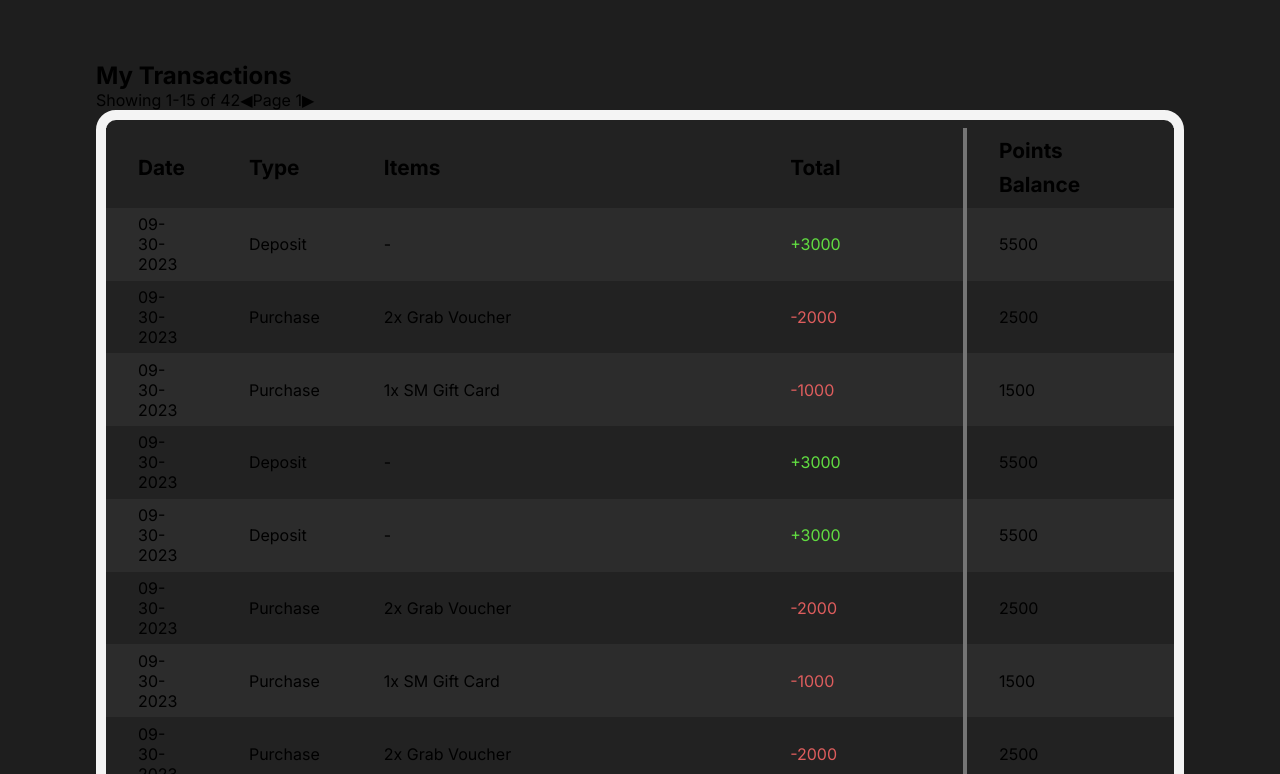
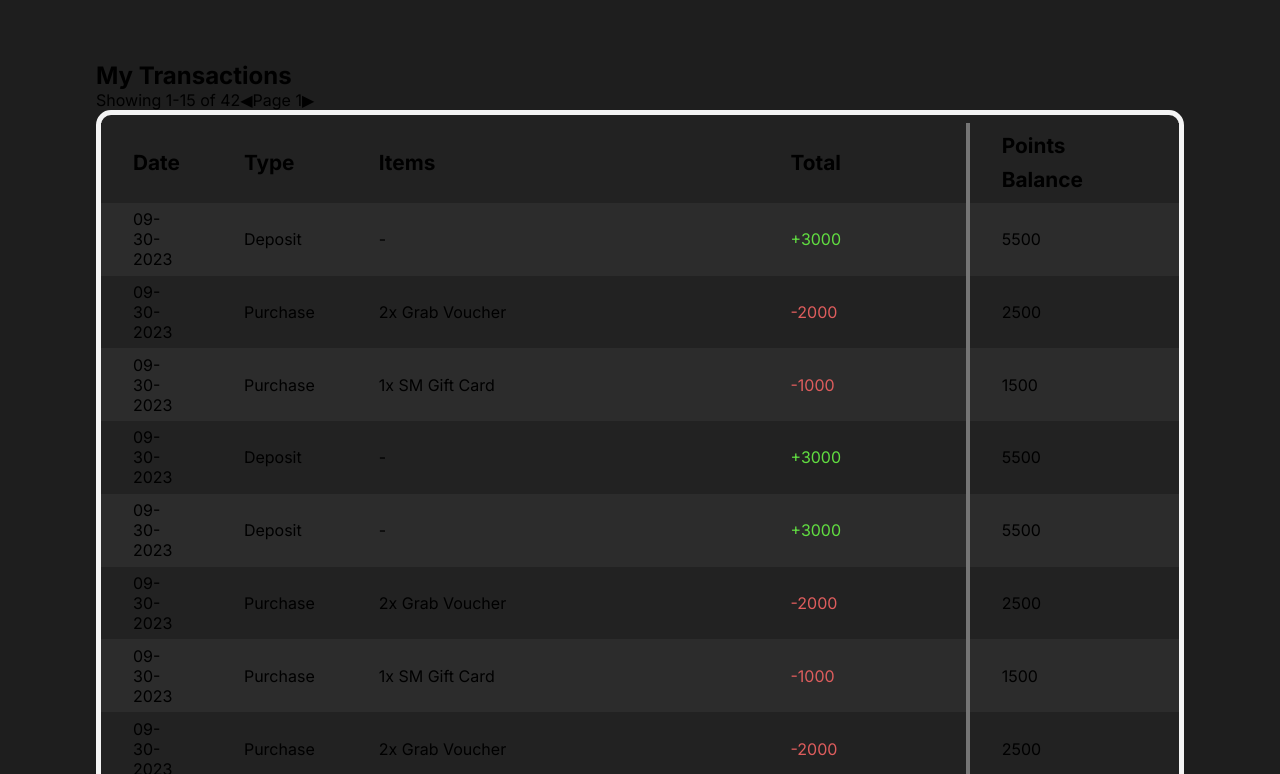
Before and after one commit to qwerttyuiiop1/CSSECDV, a Next.js app: page /wallet in a window 1280 px wide. Shown: the part 786-1560 px from the top of the page. Built offline with nearby package versions, Linux system fonts and the light colour scheme.

Commit message:
wallet page border fixed in my transactions

```diff
--- a/src/app/wallet/page.module.css
+++ b/src/app/wallet/page.module.css
@@ -175,8 +175,8 @@
 }
 
 .transactions_table_container {
-    border: 10px solid #F4F4F4;
-    border-radius: 20px;
+    border: 5px solid #F4F4F4;
+    border-radius: 15px;
     background-color: #222222;
     padding-top: 0.5rem;
     padding-bottom: 0.5rem;
```
